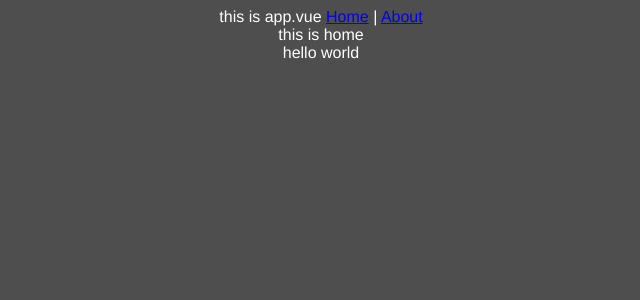
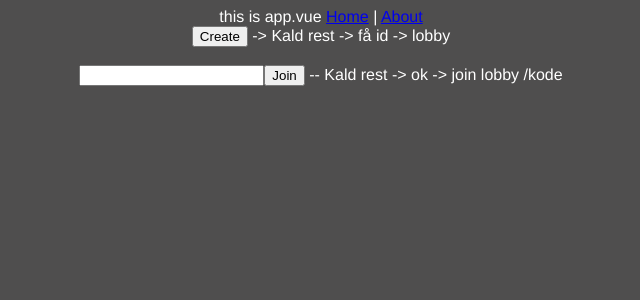
Before and after one commit to asdf-dev/cs2iglClient, a Vue app: page / in a window 1280 px wide. Shown: the top 300 px of the page, without its empty margins (319-959 px from the left). Built offline with nearby package versions, Linux system fonts and the light colour scheme.

Commit message:
feature: added dataservice

```diff
--- a/src/App.vue
+++ b/src/App.vue
@@ -4,8 +4,23 @@
     <router-link to="/">Home</router-link> |
     <router-link to="/about">About</router-link>
   </nav>
-  <router-view />
+  <CreateLobby />
+  <br>
+  <JoinLobby />
 </template>
+
+<script lang="ts">
+import CreateLobby from '@/components/CreateLobby.vue';
+import JoinLobby from '@/components/JoinLobby.vue';
+
+export default {
+  components: {
+    CreateLobby,
+    JoinLobby
+  },
+  // Component logic here
+}
+</script>
 
 <style>
 #app {
--- /dev/null
+++ b/src/components/CreateLobby.vue
@@ -0,0 +1,20 @@
+<template>
+    <div id="JoinLobby">
+        <form>
+            <button id="JoinLobbyButton">Create</button> -> Kald rest -> få id -> lobby
+        </form>
+    </div>
+</template>
+
+<script lang="ts">
+import { defineComponent } from 'vue';
+
+
+export default defineComponent({
+
+
+});
+</script>
+
+  <!-- Add "scoped" attribute to limit CSS to this component only -->
+<style scoped></style>
--- /dev/null
+++ b/src/components/JoinLobby.vue
@@ -0,0 +1,30 @@
+<template>
+  <div id="JoinLobby">
+    <input id="JoinLobbyInput" type="text"><button @click="joinLobby()" id="JoinLobbyButton">Join</button> -- Kald rest
+    -> ok -> join lobby
+    /kode
+  </div>
+</template>
+
+<script lang="ts">
+import { defineComponent } from 'vue';
+import { fetchData } from '@/service/dataService'
+
+export default defineComponent({
+
+  methods: {
+    async joinLobby() {
+      console.log("joinLobby")
+      try {
+        let data = await fetchData()
+        //show error dialog if no lobby is found
+      } catch (error) {
+        //show error dialog
+      }
+    }
+  },
+});
+</script>
+
+  <!-- Add "scoped" attribute to limit CSS to this component only -->
+<style scoped></style>
--- a/src/router/index.ts
+++ b/src/router/index.ts
@@ -1,25 +1,26 @@
-import { createRouter, createWebHistory, RouteRecordRaw } from 'vue-router'
-import HomeView from '../views/HomeView.vue'
+import { createRouter, createWebHistory, RouteRecordRaw } from "vue-router";
+import HomeView from "../views/HomeView.vue";
 
 const routes: Array<RouteRecordRaw> = [
   {
-    path: '/',
-    name: 'home',
-    component: HomeView
+    path: "/",
+    name: "home",
+    component: HomeView,
   },
-  {
-    path: '/about',
-    name: 'about',
-    // route level code-splitting
-    // this generates a separate chunk (about.[hash].js) for this route
-    // which is lazy-loaded when the route is visited.
-    component: () => import(/* webpackChunkName: "about" */ '../views/AboutView.vue')
-  }
-]
+  // {
+  //   path: "/pickteam",
+  //   name: "teampick",
+  //   // route level code-splitting
+  //   // this generates a separate chunk (about.[hash].js) for this route
+  //   // which is lazy-loaded when the route is visited.
+  //   component: () =>
+  //     import(/* webpackChunkName: "about" */ "../views/PickTeam.vue"),
+  // },
+];
 
 const router = createRouter({
   history: createWebHistory(process.env.BASE_URL),
-  routes
-})
+  routes,
+});
 
-export default router
+export default router;
--- /dev/null
+++ b/src/service/dataService.ts
@@ -0,0 +1,15 @@
+import axios, { AxiosResponse, AxiosError } from "axios";
+
+export async function fetchData(): Promise<string> {
+  const REST_BASE_URL = "";
+
+  try {
+    const response: AxiosResponse<string> = await axios.get(
+      REST_BASE_URL + "/api/data"
+    );
+    return response.data;
+  } catch (error: any) {
+    console.error("Error fetching data:", error.message);
+    throw error; // You can re-throw the error or handle it
+  }
+}
--- a/src/views/AboutView.vue
+++ /dev/null
@@ -1,5 +0,0 @@
-<template>
-  <div class="about">
-    this is about
-  </div>
-</template>
```
